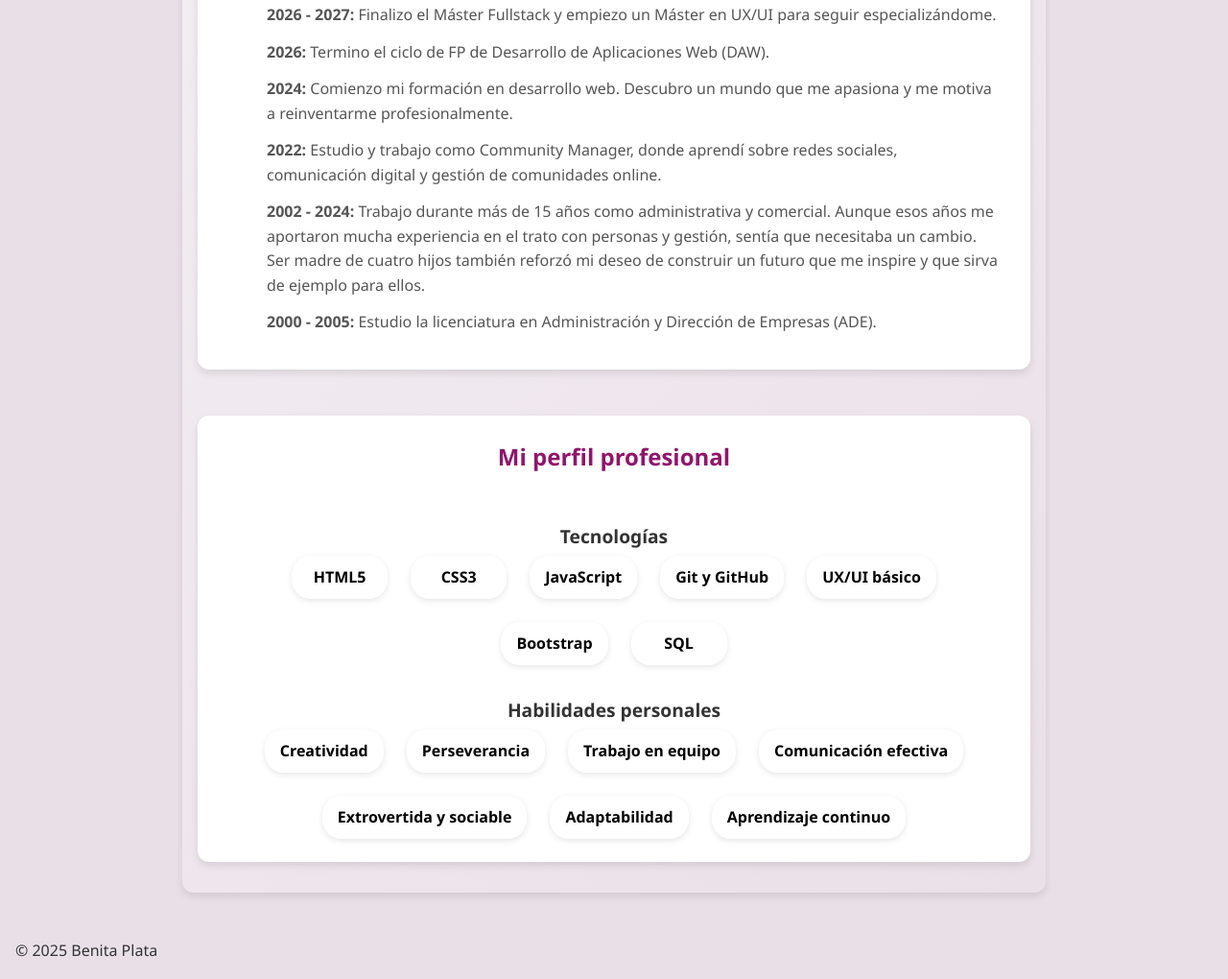
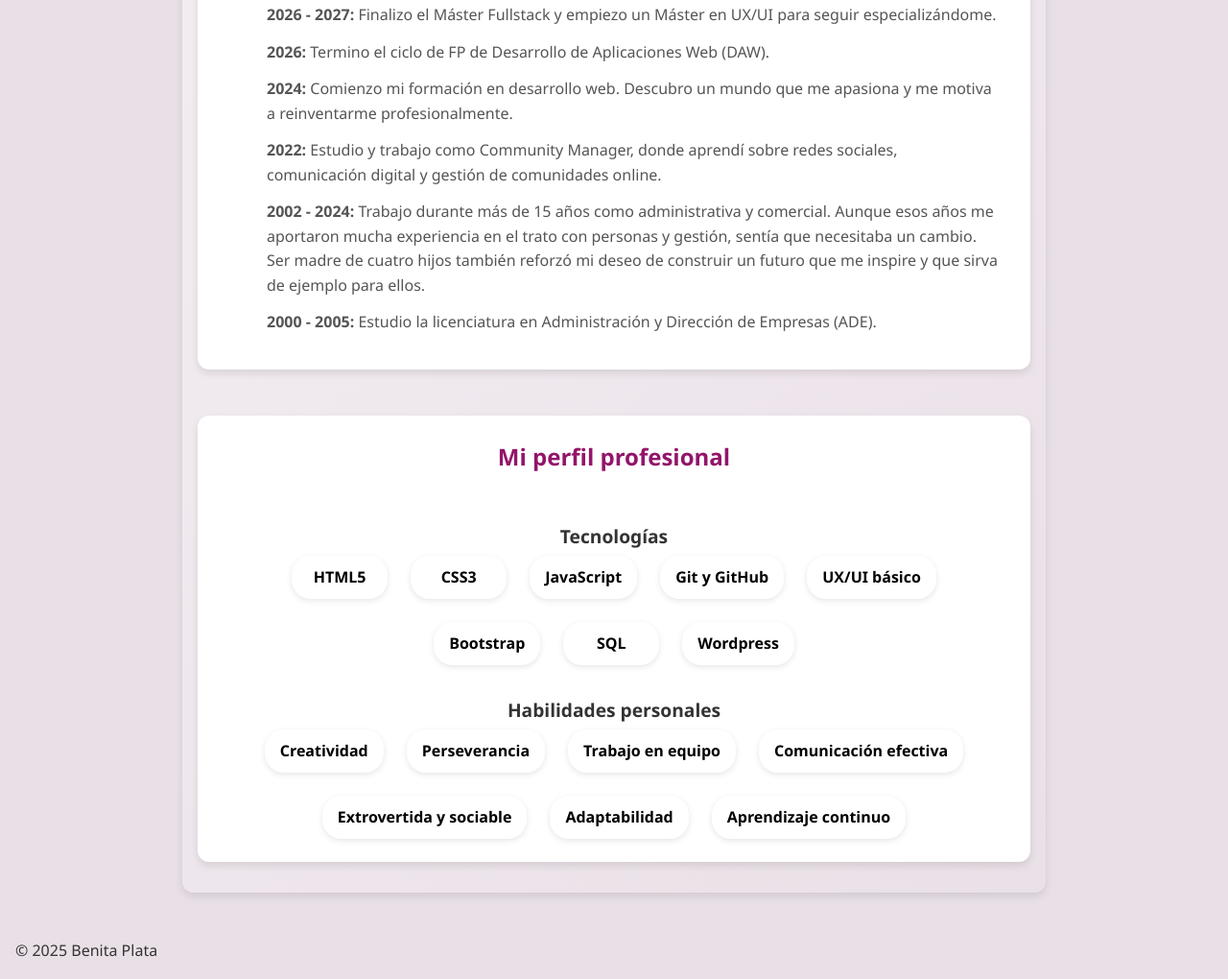
Before and after one commit to BenitaPlata/Portfolio-BenitaPlata, a plain HTML site: page conoceme.html in a window 1280 px wide. Shown: the part 878-1898 px from the top of the page at 96% size. Drawn offline with Linux system fonts and the light colour scheme.

Commit message:
Update conoceme.html

```diff
--- a/conoceme.html
+++ b/conoceme.html
@@ -118,6 +118,7 @@
             <li>UX/UI básico</li>
             <li>Bootstrap</li>
             <li>SQL</li>
+            <li>Wordpress</li>
           </ul>
 
           <!-- HABILIDADES PERSONALES -->
```
